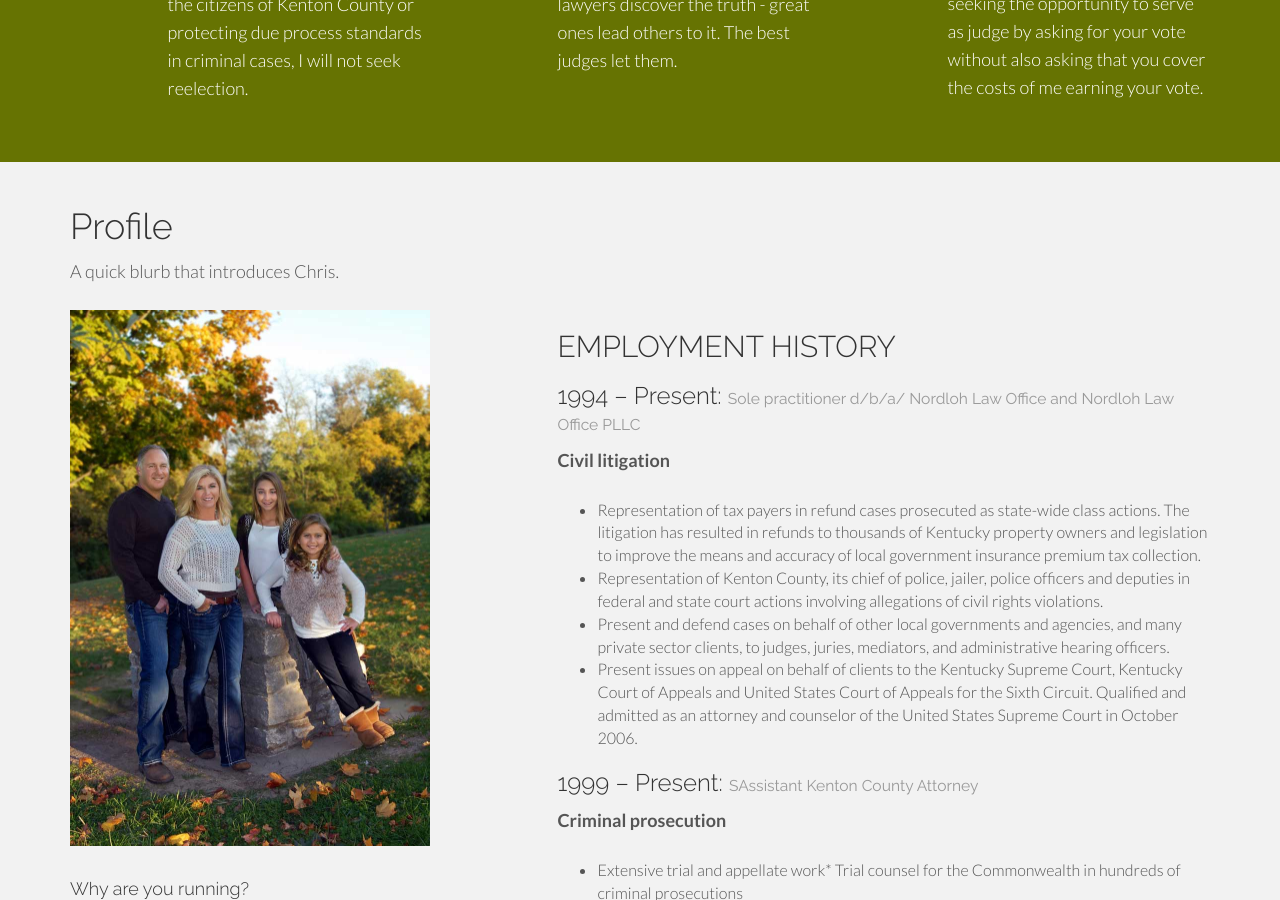
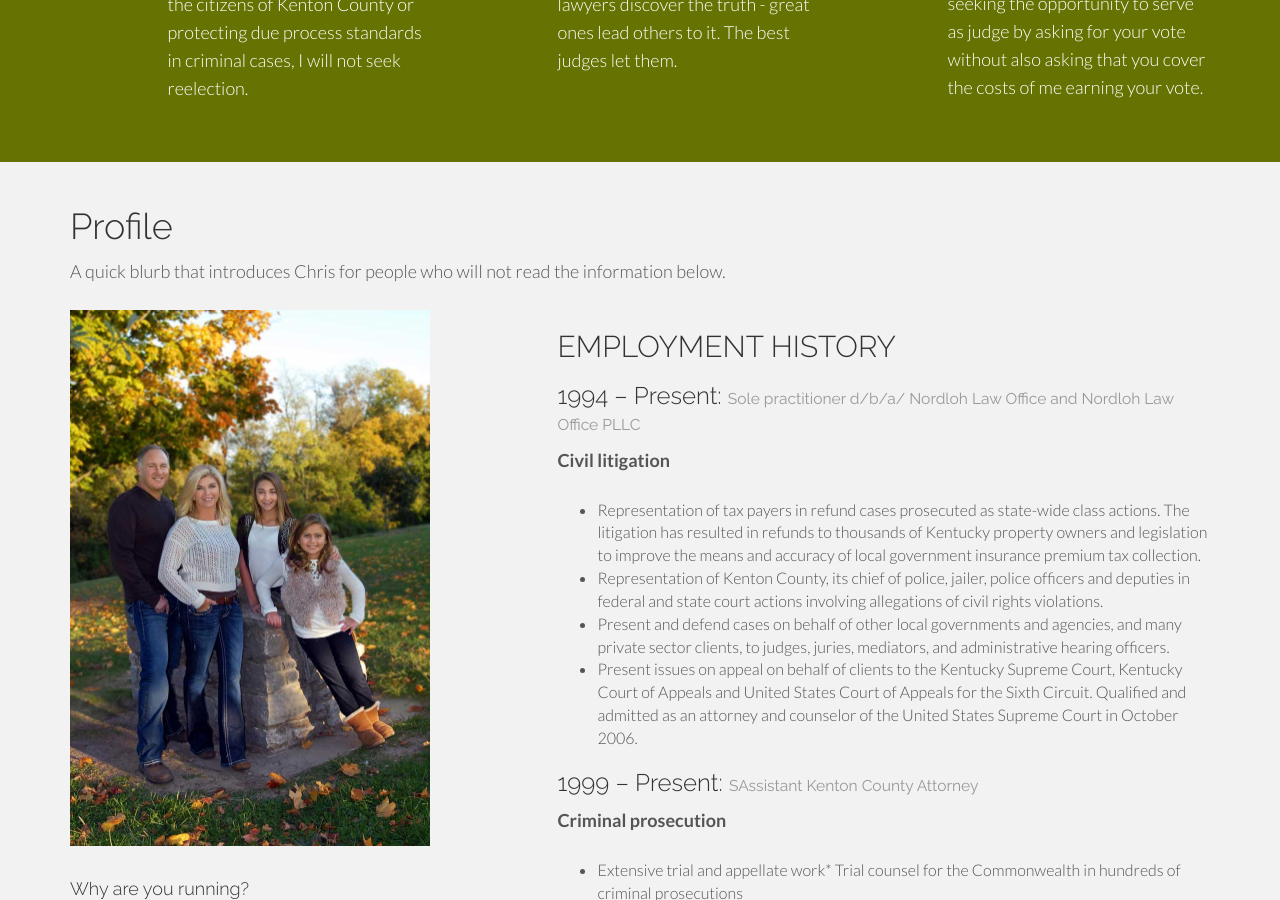
Before and after one commit to NORDLOHFORJUDGE/NordlohForJudge, a Jekyll site: the page built from index.html, in a window 1280 px wide and 900 px high, scrolled down 1359 px. Built offline with Jekyll 4.4.1, drawn with Linux system fonts in a browser that asks for light colours; Markdown is read by kramdown in place of the engine named in the settings; comment, search, counter and statistics services are not loaded.

Commit message:
Updated profile-excerpt.md

```diff
--- a/_includes/profile-excerpt.md
+++ b/_includes/profile-excerpt.md
@@ -1 +1 @@
-A quick blurb that introduces Chris.
+A quick blurb that introduces Chris for people who will not read the information below.
```
